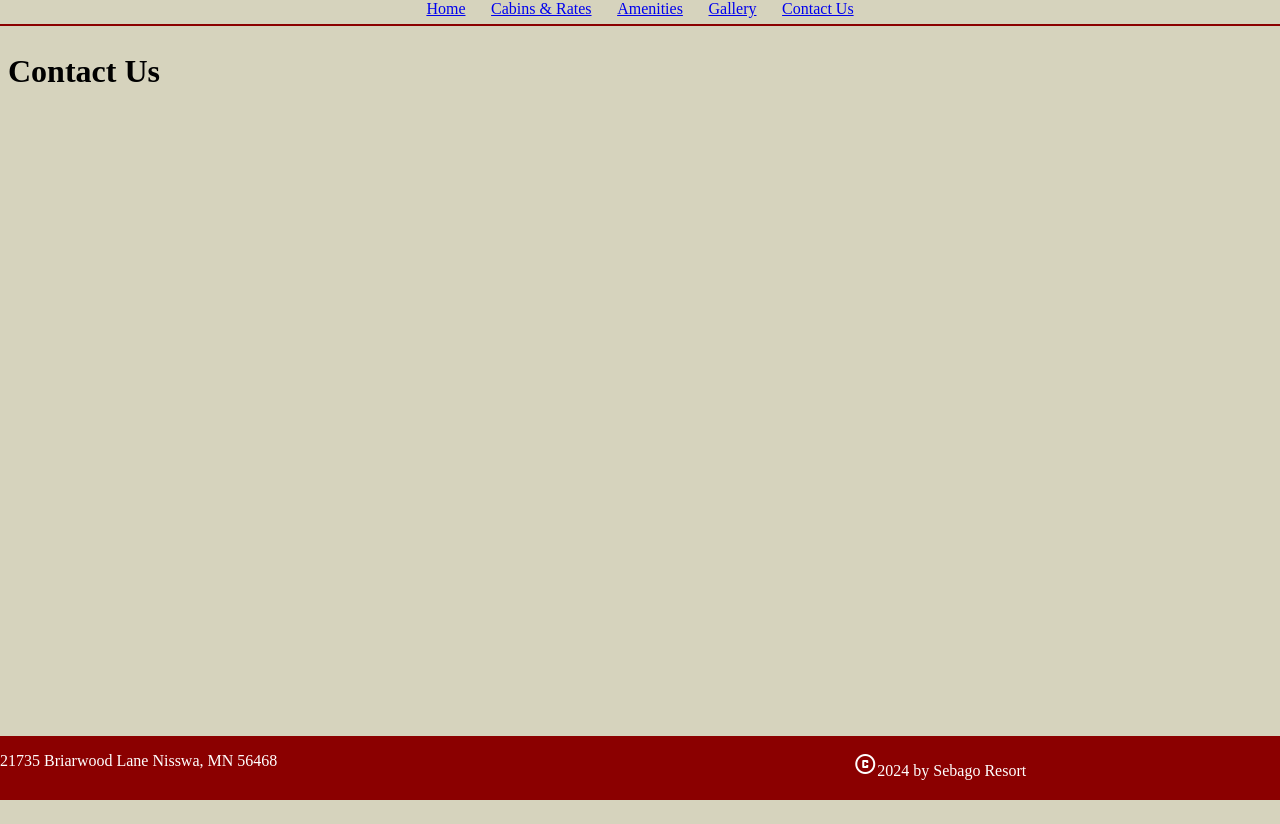
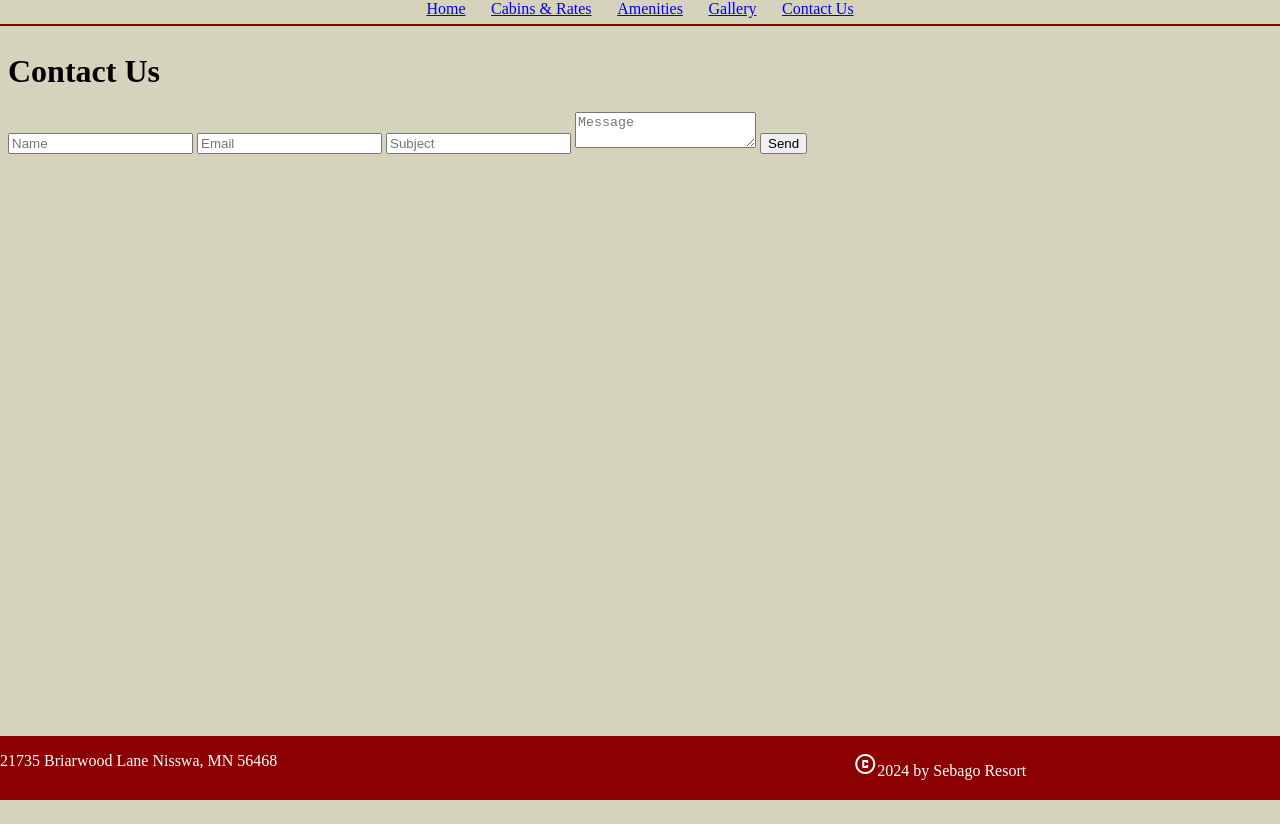
Before and after one commit to rmacdonald00/sebago, a SvelteKit app: page /contact-us in a window 1280 px wide. Built offline with nearby package versions, Linux system fonts and the light colour scheme.

Commit message:
add a contact form

```diff
--- /dev/null
+++ b/src/lib/models/ContactFormRequest.ts
@@ -0,0 +1,6 @@
+export interface ContactFormRequest {
+    name: string;
+    email: string;
+    subject: string;
+    message: string;
+}
--- a/src/routes/contact-us/+page.svelte
+++ b/src/routes/contact-us/+page.svelte
@@ -1 +1,44 @@
+<script lang="ts">
+	import type { ContactFormRequest } from '$lib/models/ContactFormRequest';
+
+	const contactFormRequest: ContactFormRequest = {
+		name: '',
+		email: '',
+		subject: '',
+		message: ''
+	};
+
+	const submitContactForm = () => {
+		console.log(contactFormRequest);
+		//TODO: actually send this somewhere
+	};
+</script>
+
 <h1>Contact Us</h1>
+<form on:submit={submitContactForm}>
+	<input
+		id="name"
+		type="text"
+		maxlength="255"
+		bind:value={contactFormRequest.name}
+		placeholder="Name"
+		required
+	/>
+	<input
+		id="email"
+		type="email"
+		bind:value={contactFormRequest.email}
+		placeholder="Email"
+		required
+	/>
+	<input
+		id="subject"
+		type="text"
+		maxlength="255"
+		bind:value={contactFormRequest.subject}
+		placeholder="Subject"
+	/>
+	<textarea id="message" bind:value={contactFormRequest.message} placeholder="Message" />
+
+	<button type="submit">Send</button>
+</form>
```
